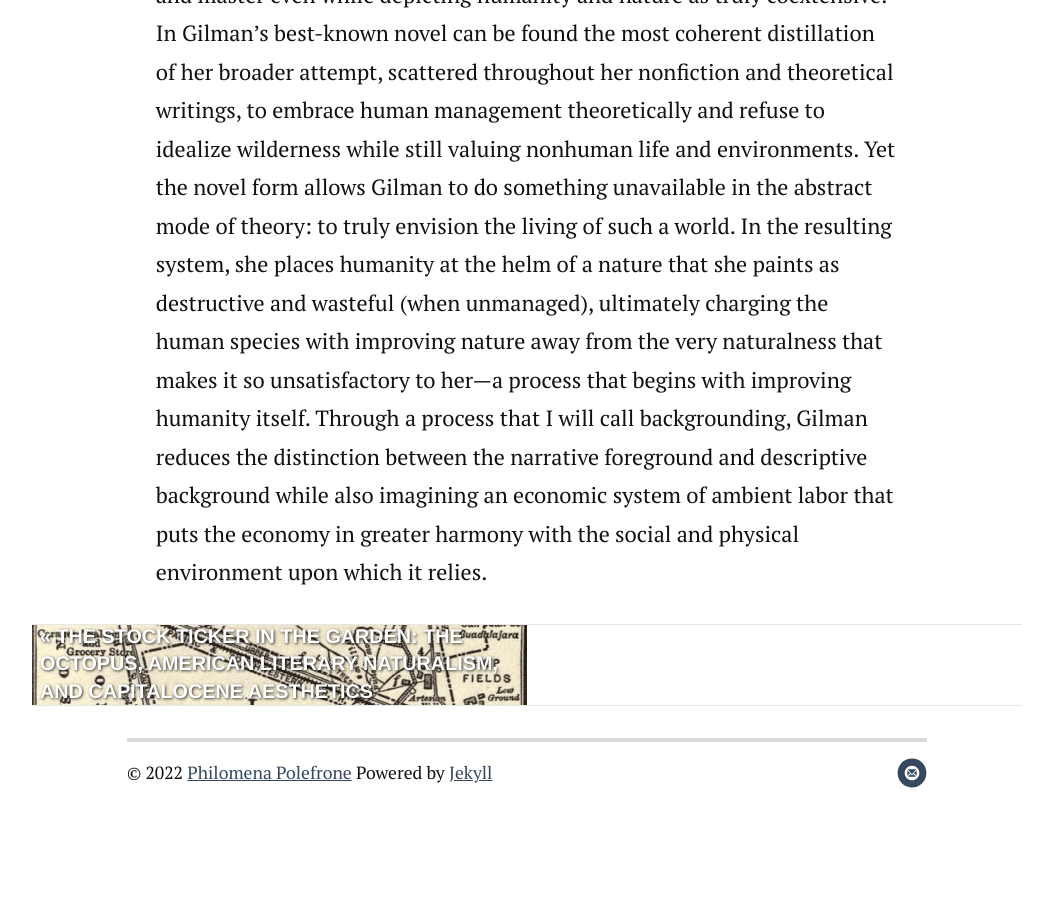
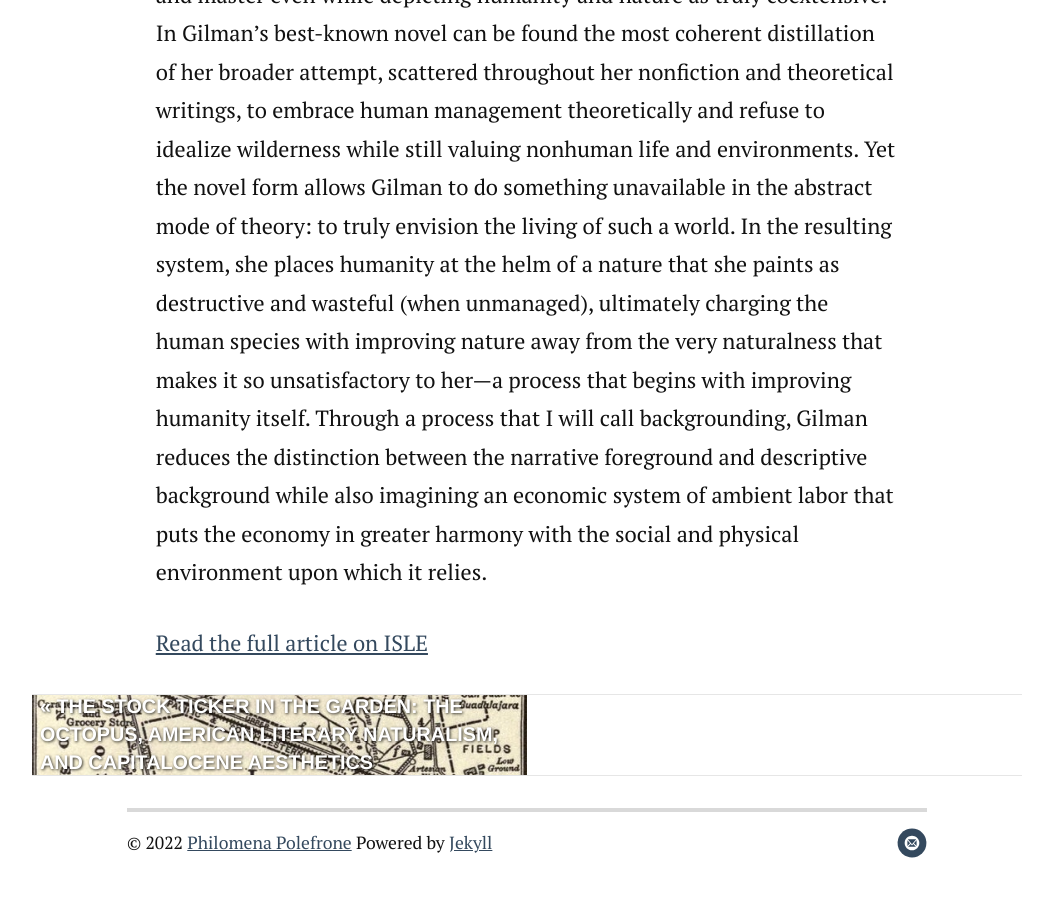
Before and after one commit to themeinmena/themeinmena.github.io, a Jekyll site: the page built from _posts/2021-10-23-gilmans-garden.md, in a window 1280 px wide and 900 px high, scrolled down 1446 px. Shown: the top 897 px of the window, without its empty margins (113-1166 px from the left). Built offline with Jekyll 4.4.1, drawn with Linux system fonts in a browser that asks for light colours; nearby versions of some CDN libraries; before the commit the page ends 2276 px from its top, so only the background shows below that.

Commit message:
Update 2021-10-23-gilmans-garden.md

```diff
--- a/_posts/2021-10-23-gilmans-garden.md
+++ b/_posts/2021-10-23-gilmans-garden.md
@@ -6,3 +6,5 @@ image: herland.jpg
 ---
 
 This article argues that *Herland* models a divergent proto-environmentalism that paradoxically imagines humanity as nature’s guide and master even while depicting humanity and nature as truly coextensive. In Gilman’s best-known novel can be found the most coherent distillation of her broader attempt, scattered throughout her nonfiction and theoretical writings, to embrace human management theoretically and refuse to idealize wilderness while still valuing nonhuman life and environments. Yet the novel form allows Gilman to do something unavailable in the abstract mode of theory: to truly envision the living of such a world. In the resulting system, she places humanity at the helm of a nature that she paints as destructive and wasteful (when unmanaged), ultimately charging the human species with improving nature away from the very naturalness that makes it so unsatisfactory to her—a process that begins with improving humanity itself. Through a process that I will call backgrounding, Gilman reduces the distinction between the narrative foreground and descriptive background while also imagining an economic system of ambient labor that puts the economy in greater harmony with the social and physical environment upon which it relies.
+
+[Read the full article on ISLE](https://doi-org.ezproxy.cul.columbia.edu/10.1093/isle/isaa097)
```
